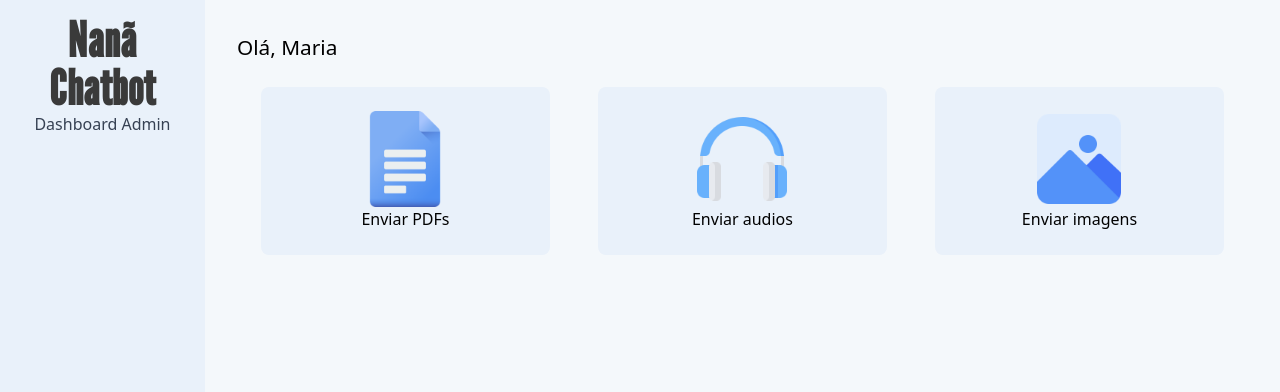
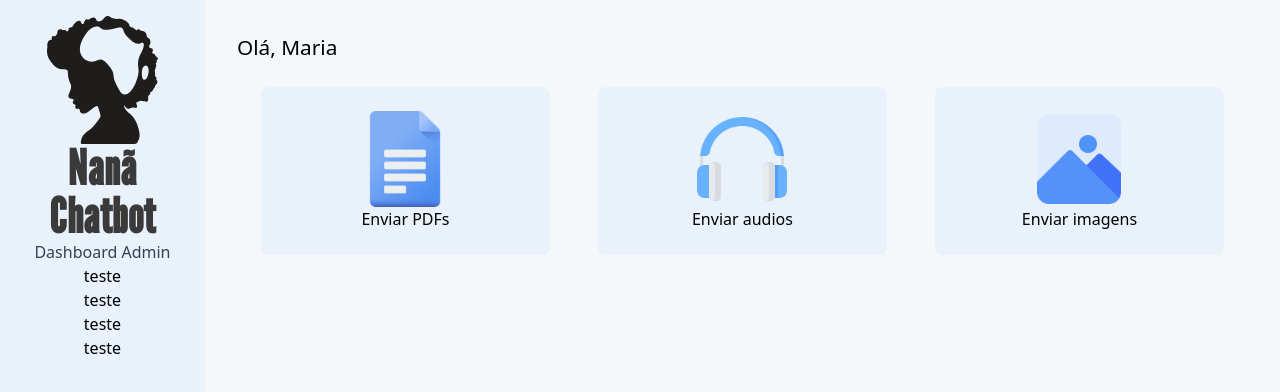
Before and after one commit to chatbot-pi-v/frontend, a React (Vite) app: page /dashboard in a window 1280 px wide. Shown: the top 392 px of the page. Built offline with nearby package versions, Linux system fonts and the light colour scheme.

Commit message:
feat: creat sidebar button and add logo to sidebar

```diff
--- a/src/components/atoms/dashboard-sidebar/Dashboard-sidebar.tsx
+++ b/src/components/atoms/dashboard-sidebar/Dashboard-sidebar.tsx
@@ -1,8 +1,17 @@
+import { SideBarButton } from "../sidebar-button/Sidebar-button";
+
 export const DashboardSideBar = () => {
     return (
         <aside className="w-[15rem] bg-sidebar p-4">
-            <h1 className="text-5xl text-center font-league font-bold tracking-wide">Nanã Chatbot</h1>
-            <p className="text-base text-gray-700 text-center">Dashboard Admin</p>
+            <div className="flex flex-col items-center mb-4">
+                <img src="../../public/assets/images/dashboard/woman.svg" alt="Logo" className="w-32 h-32 object-contain" />
+                <h1 className="text-5xl text-center font-league font-bold tracking-wide">Nanã Chatbot</h1>
+                <p className="text-base text-gray-700 text-center">Dashboard Admin</p>
+                <SideBarButton />
+                <SideBarButton />
+                <SideBarButton />
+                <SideBarButton />
+            </div>
         </aside>
     );
 }
--- /dev/null
+++ b/src/components/atoms/sidebar-button/Sidebar-button.tsx
@@ -0,0 +1,7 @@
+export const SideBarButton = () => {
+    return (
+        <button>
+            teste
+        </button>
+    )
+}
```
Also changed, not shown: src/routes/routes.tsx (+14 -10 lines), public/assets/images/dashboard/woman.svg (added).
